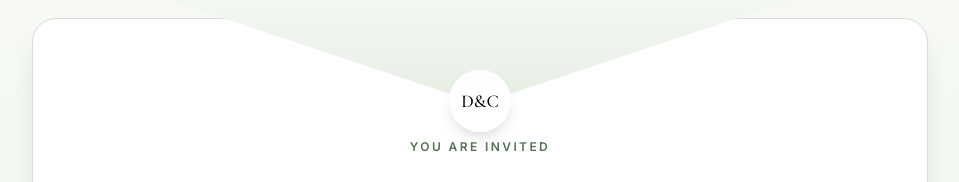
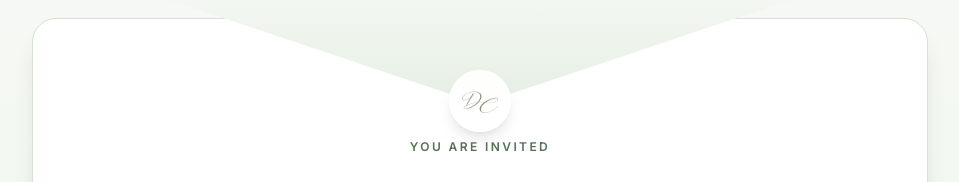
Before and after one commit to drylrys/darylandchamwedding, a React (Vite) app: page / in a window 1280 px wide. Shown: the part 153-335 px from the top of the page, without its empty margins (160-1119 px from the left). Built offline with nearby package versions, Linux system fonts and the light colour scheme.

Commit message:
fix minor

```diff
--- a/src/components/LandingInvitation.jsx
+++ b/src/components/LandingInvitation.jsx
@@ -3,6 +3,7 @@ import {
   Button,
   Container,
   Heading,
+  Image,
   Text,
   VStack
 } from "@chakra-ui/react";
@@ -70,7 +71,12 @@ function LandingInvitation() {
             borderColor="white"
             zIndex={3}
           >
-            D&C
+            <Image
+              src="/dclogo1.png"
+              alt="Decorative Element"
+              w={{ base: "40px", md: "48px" }}
+              h={{ base: "40px", md: "48px" }}
+            />
           </Box>
 
           <VStack
```
